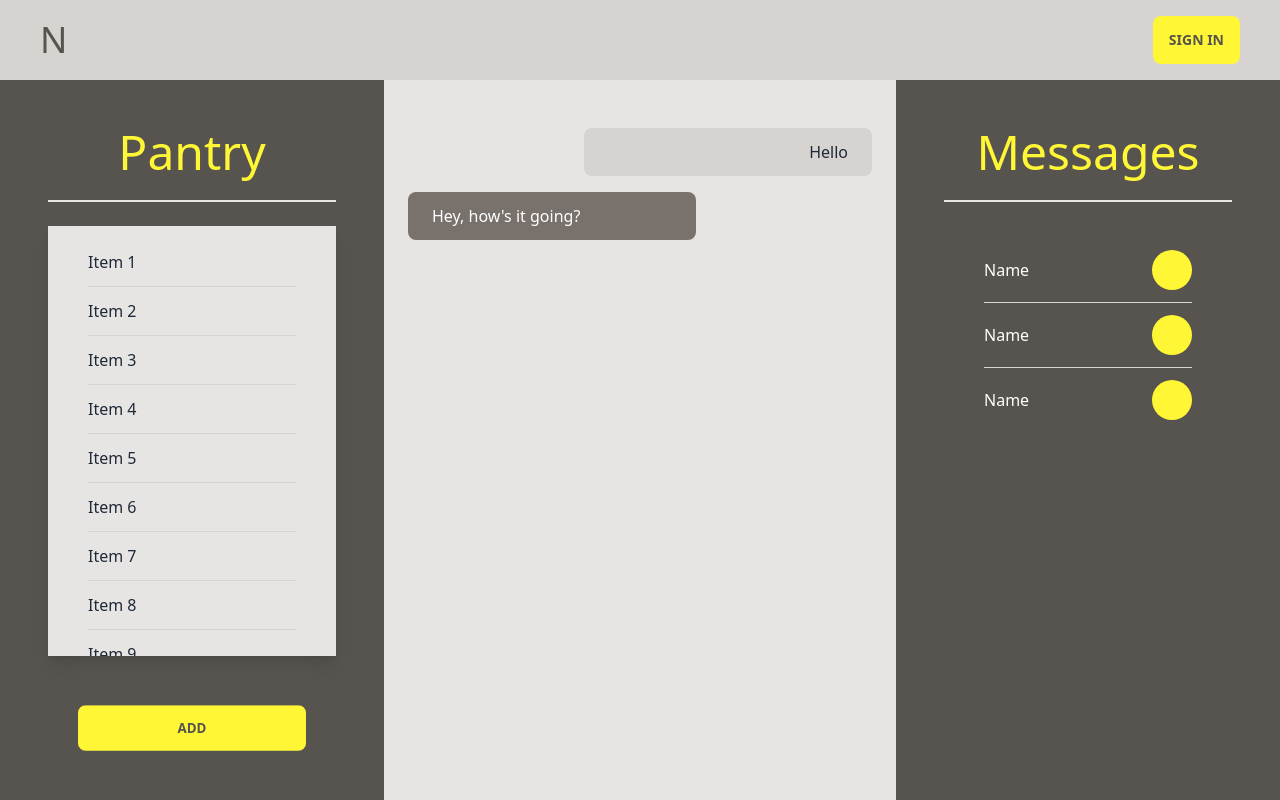
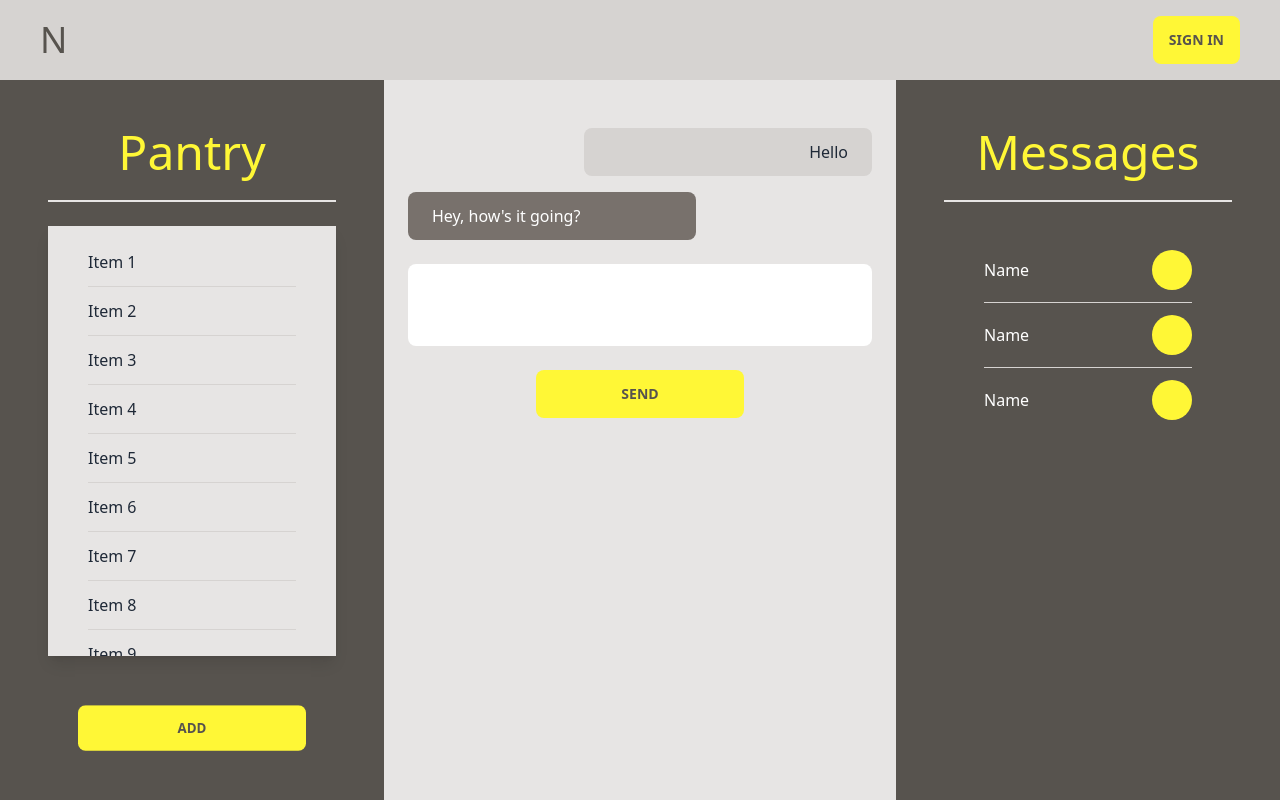
Before and after one commit to Vyonyx/neighbourly, a Next.js app: page /messages in a window 1280 px wide. Built offline with nearby package versions, Linux system fonts and the light colour scheme; no server answers.

Commit message:
add message input field

```diff
--- a/components/MessageInput.tsx
+++ b/components/MessageInput.tsx
@@ -1,4 +1,4 @@
-import { useState } from "react"
+import React, { useState } from "react"
 
 const messagesData = [
   {
@@ -17,8 +17,12 @@ function MessageInput() {
   const myID = 1
   const [messages, setMessages] = useState(messagesData)
 
+  const handleSubmit = (evt:React.FormEvent) => {
+    evt.preventDefault()
+  }
+
   return (
-    <div className="p-6 pt-12 lg:pt-32 bg-stone-200 flex-grow">
+    <section className="p-6 pt-12 lg:pt-32 bg-stone-200 flex-grow">
       <ul className="flex flex-col gap-4 max-w-2xl mx-auto">
         {messages.map((item, index) => {
           if (item.senderID === myID) {
@@ -39,7 +43,23 @@ function MessageInput() {
           )
         })}
       </ul>
-    </div>
+
+      <form
+        className="flex flex-col items-center gap-6"
+        onSubmit={handleSubmit}>
+        <textarea
+          className="textarea resize-none w-full mt-6 text-lg py-3 px-6"
+          name=""
+          id=""
+          rows={2}>
+        </textarea>
+        <button
+          className="btn text-neutral-d bg-primary border-0 w-52 hover:bg-black hover:text-primary"
+          type="submit">
+            Send
+        </button>
+      </form>
+    </section>
   )
 }
 export default MessageInput
```
